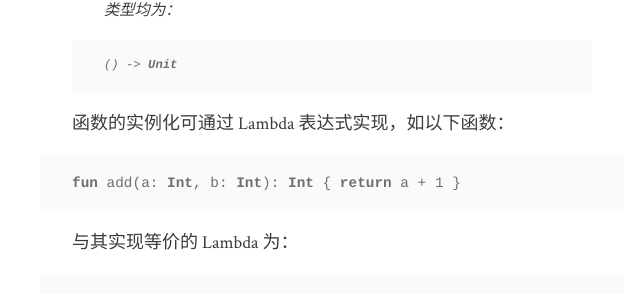
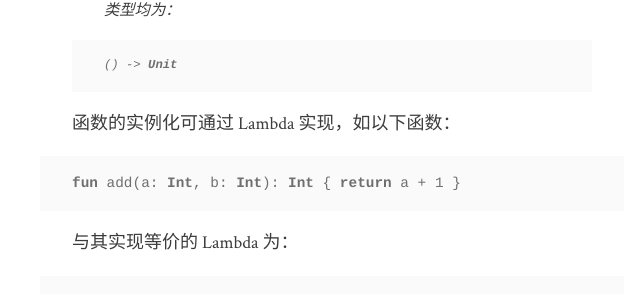
Before and after one commit to Yesterlife/Pages, a Jekyll site: the page built from _posts/2020-02-25-cafe-coroutines-first-meet.md, in a window 1280 px wide and 900 px high, scrolled down 1528 px. Shown: the part 148-442 px from the top of the window, without its empty margins (308-948 px from the left). Built offline with Jekyll 4.4.1, drawn with Linux system fonts in a browser that asks for light colours.

Commit message:
post: 更改《Cafe Coroutines - First Meet》中的错误表达

````diff
--- a/_posts/2020-02-25-cafe-coroutines-first-meet.md
+++ b/_posts/2020-02-25-cafe-coroutines-first-meet.md
@@ -49,7 +49,7 @@ val value: (Int, Boolean) -> String = ::function
 > () -> Unit
 > ```
 
-函数的实例化可通过 Lambda 表达式实现，如以下函数：
+函数的实例化可通过 Lambda 实现，如以下函数：
 
 ``` kotlin
 fun add(a: Int, b: Int): Int { return a + 1 }
````
